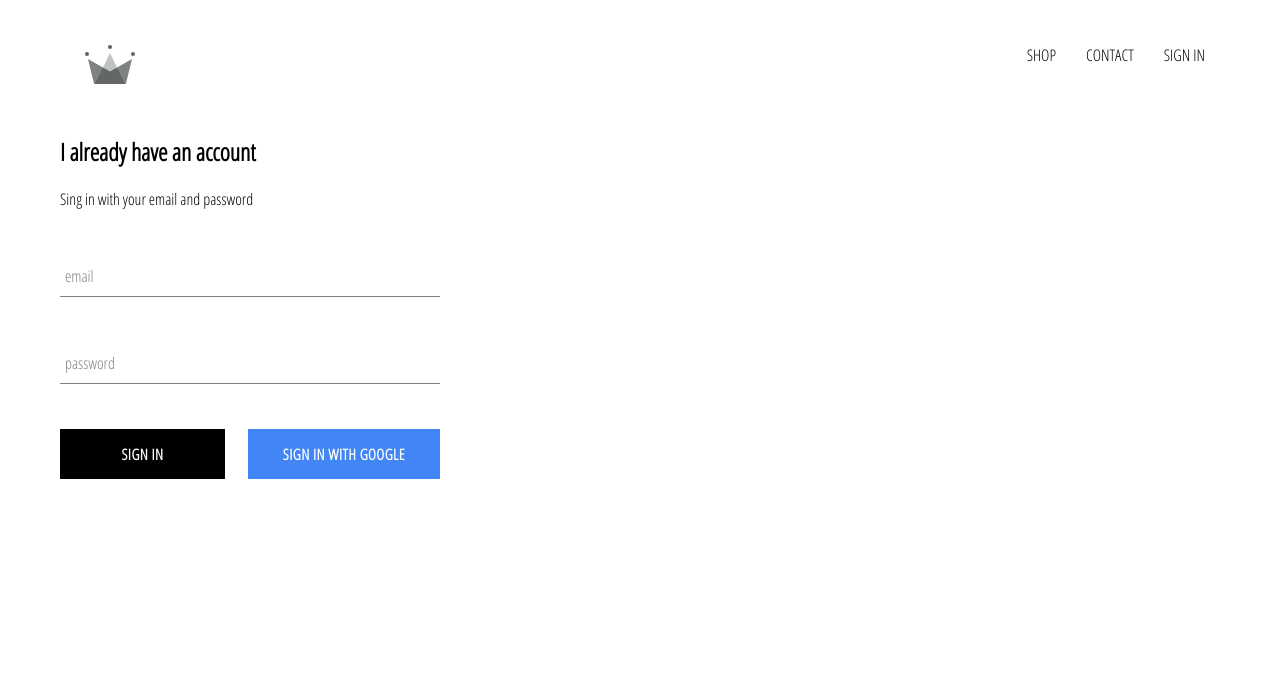
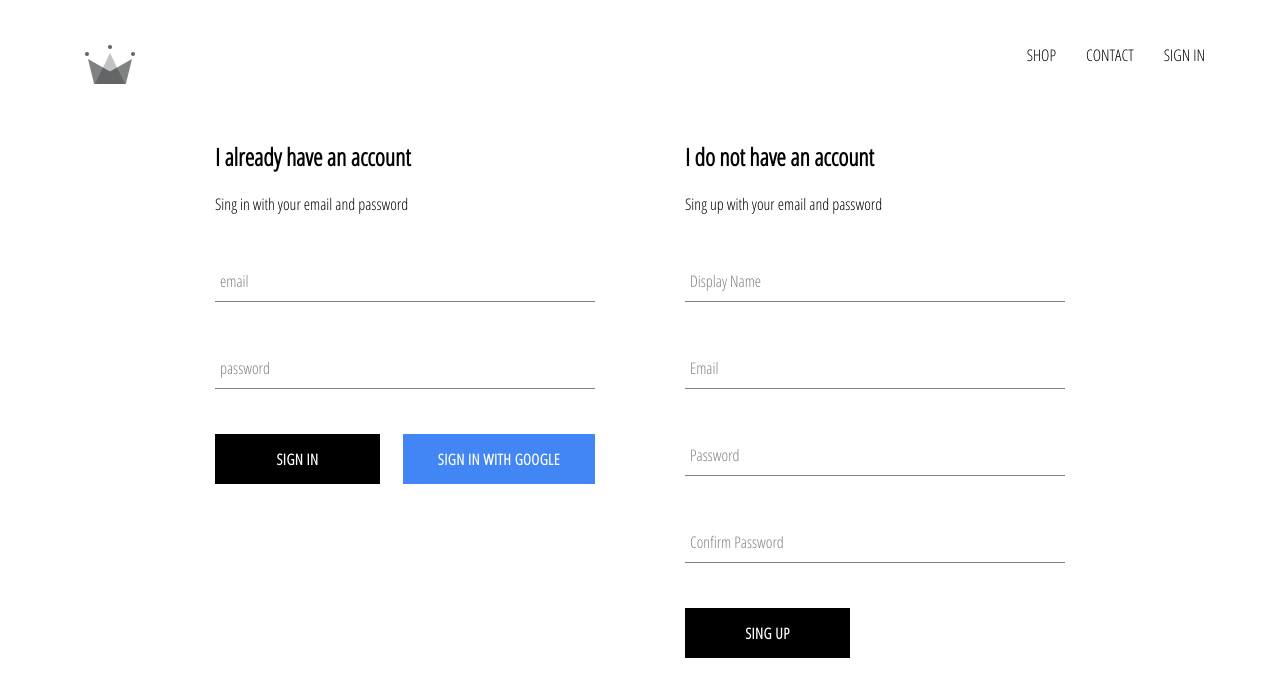
Before and after one commit to har8360/ecommerce-app, a React (Create React App) app: page /signin in a window 1280 px wide. Shown: the top 696 px of the page. Built offline with nearby package versions, Linux system fonts and the light colour scheme; no server answers.

Commit message:
implemented firebase utils, added sing-up component and sing-up authenticated user method with email and password into our database

```diff
--- a/src/App.js
+++ b/src/App.js
@@ -4,7 +4,7 @@
 import ShopPage from './pages/shop/shop.component';
 import Header from './components/header/header.component';
 import SignInAndSignUp from './pages/sign-in-sign-up/sign-in-sign-up.component';
-import { auth } from './firebase/firebase.utils'
+import { auth, createUserProfileDocument } from './firebase/firebase.utils'
 
 import './App.css';
 import { Switch, Route } from 'react-router-dom';
@@ -22,9 +22,23 @@
   unsubscribeFromAuth = null;
 
   componentDidMount(){
-    this.unsubscribeFromAuth = auth.onAuthStateChanged(user =>{
-      this.setState({ currentUser: user })
-      console.log(user)
+    this.unsubscribeFromAuth = auth.onAuthStateChanged( async userAuth =>{
+
+      if (userAuth){
+        const userRef = await createUserProfileDocument(userAuth);
+        userRef.onSnapshot(snapShot => {
+          this.setState({
+            currentUser : {
+              id : snapShot.id,
+              ...snapShot.data()
+            }
+          }, ()=>{console.log(this.state)});
+        });
+      }
+      else {
+        this.setState({currentUser : userAuth})
+      }
+
     })
   }
 
--- /dev/null
+++ b/src/components/sign-up/sign-up.component.js
@@ -0,0 +1,76 @@
+import React from 'react';
+import FormInput from '../form-input/form-input.component';
+import CustomButton from '../custom-button/custom-button.component';
+import { auth, createUserProfileDocument } from '../../firebase/firebase.utils';
+
+import './sign-up.styles.scss';
+
+class SignUp extends React.Component{
+    constructor(props){
+        super(props);
+
+        this.state = {
+            displayName :'',
+            email : '',
+            password : '',
+            confirmPassword : '',
+        }
+    }
+
+    handleSubmit = async event => {
+        event.preventDefault();
+
+        const {displayName, email, password, confirmPassword } = this.state;
+
+        if (password !== confirmPassword) {
+            alert(`Passwords dont't match`)
+            return;
+        }
+        try {
+
+            const { user } = await auth.createUserWithEmailAndPassword(email, password);
+
+            await createUserProfileDocument(user, {displayName})
+
+            this.setState({
+                displayName :'',
+                email : '',
+                password : '',
+                confirmPassword : '',
+            });
+
+        } catch (error) {
+            console.log(error)
+        }
+    }
+
+    handleChange = event => {
+
+        const { name, value } = event.target;
+
+        this.setState({[name]: value});
+
+    }
+
+    render() {
+
+    const {displayName, email, password, confirmPassword } = this.state;
+
+    return(
+        <div className='sign-up'>
+            <h2>I do not have an account</h2>
+            <span> Sing up with your email and password</span>
+            <form className="sign-up-form" onSubmit={this.handleSubmit}>
+                <FormInput type='text' name='displayName' value={displayName} onChange={this.handleChange} label='Display Name' required></FormInput>
+                <FormInput type='text' name='email' value={email} onChange={this.handleChange} label='Email' required></FormInput>
+                <FormInput type='password' name='password' value={password} onChange={this.handleChange} label='Password' required></FormInput>
+                <FormInput type='password' name='confirmPassword' value={confirmPassword} onChange={this.handleChange} label='Confirm Password' required></FormInput>
+                <CustomButton type='submit'>SING UP</CustomButton>
+            </form>
+        </div>
+       );
+    }
+
+}
+
+export default SignUp;
--- /dev/null
+++ b/src/components/sign-up/sign-up.styles.scss
@@ -0,0 +1,9 @@
+.sign-up {
+    display: flex;
+    flex-direction: column;
+    width: 380px;
+
+    .tittle {
+        margin: 10px 0;
+    }
+}
--- a/src/firebase/firebase.utils.js
+++ b/src/firebase/firebase.utils.js
@@ -13,6 +13,32 @@
     measurementId: "G-KE7H6V0DW6"
   };
 
+  export const createUserProfileDocument = async (userAuth, additionalData) => {
+    if (!userAuth) return;
+
+    const userRef = firestore.doc(`user/${userAuth.uid}`);
+    const snapShot = await userRef.get();
+
+    console.log(snapShot);
+
+    if (!snapShot.exists) {
+      const {displayName, email} = userAuth;
+      const createdAt = new Date();
+
+      try {
+        await userRef.set({
+          displayName,
+          email,
+          createdAt,
+          ...additionalData
+        })
+      } catch (error) {
+        console.log('Error creating user', error.message);
+      }
+    }
+    return userRef;
+  }
+
   firebase.initializeApp(config);
 
   export const auth = firebase.auth();
--- a/src/pages/sign-in-sign-up/sign-in-sign-up.component.js
+++ b/src/pages/sign-in-sign-up/sign-in-sign-up.component.js
@@ -1,12 +1,15 @@
 import React from 'react';
 import SignIn from '../../components/sign-in/sign-in.component';
+import SignUp from '../../components/sign-up/sign-up.component';
 
 import './sign-in-sign-up.styles.scss';
 
 const SignInAndSignUp = () => (
 
-    <SignIn className = 'sign-in-sign-up'/>
-
-)
+    <div className = 'sign-in-sign-up'>
+        <SignIn/>
+        <SignUp/>
+    </div>
+);
 
 export default SignInAndSignUp;
--- a/src/pages/sign-in-sign-up/sign-in-sign-up.styles.scss
+++ b/src/pages/sign-in-sign-up/sign-in-sign-up.styles.scss
@@ -0,0 +1,6 @@
+.sign-in-sign-up {
+    width: 850px;
+    display: flex;
+    justify-content: space-between;
+    margin: 30px auto;
+}
```
